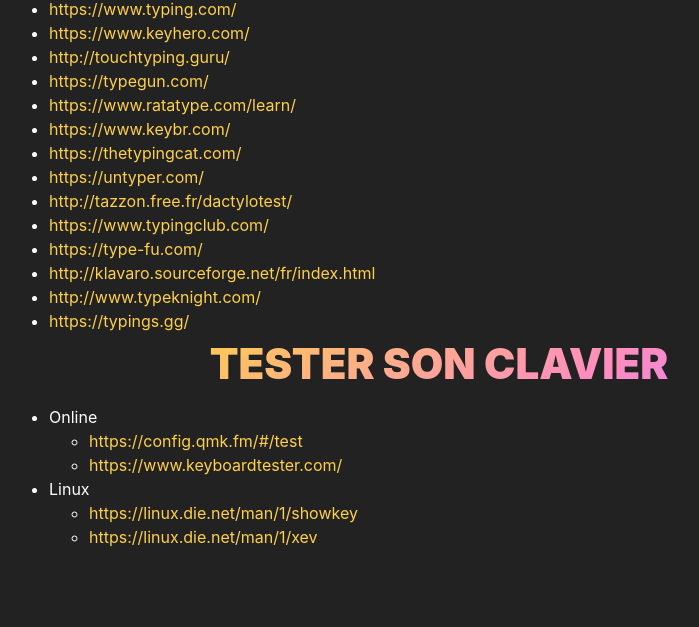
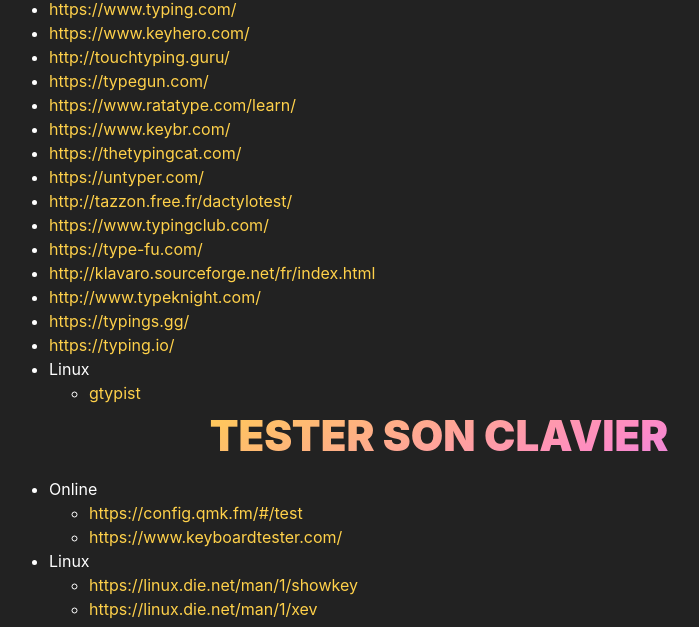
Before and after one commit to mkbdfr/website, an Eleventy site: page src/pages-jaunes/index.md in a window 1280 px wide. Shown: the part 2273-2900 px from the top of the page, without its empty margins (201-900 px from the left). Built offline with nearby package versions, Linux system fonts and the light colour scheme; Eleventy itself is replaced by a stand-in of ours; files that its build step writes are made by us from their sources; what node-sass, sharp would draw is missing.

Commit message:
Add typing.io and gtypist
Signed-off-by: Philippe Dagenais <pgdagenais@gmail.com>

```diff
--- a/src/pages-jaunes/index.md
+++ b/src/pages-jaunes/index.md
@@ -111,6 +111,9 @@
 - [http://klavaro.sourceforge.net/fr/index.html](http://klavaro.sourceforge.net/fr/index.html)
 - [http://www.typeknight.com/](http://www.typeknight.com/)
 - [https://typings.gg/](https://typings.gg/)
+- [https://typing.io/](https://typing.io/)
+- Linux
+  - [gtypist](https://www.gnu.org/savannah-checkouts/gnu/gtypist/gtypist.html)
 
 ## Tester son clavier
 
```
